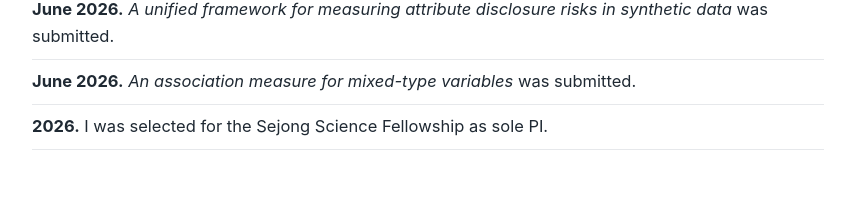
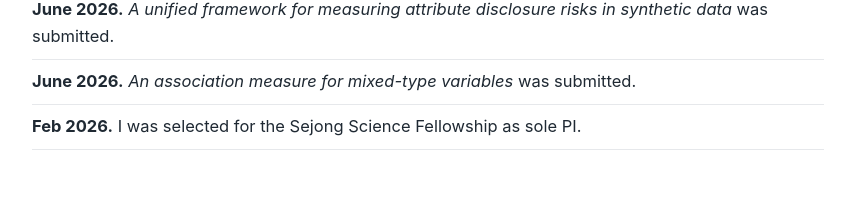
Before and after one commit to cherrrycooky/cherrrycooky.github.io, a Jekyll site: the page built from index.markdown, in a window 1280 px wide. Shown: the part 1014-1233 px from the top of the page, without its empty margins (212-1067 px from the left). Built offline with Jekyll 4.4.1, drawn with Linux system fonts in a browser that asks for light colours.

Commit message:
Update index.markdown

```diff
--- a/index.markdown
+++ b/index.markdown
@@ -25,7 +25,7 @@ Another line of my research concerns privacy and disclosure risk in synthetic da
     <p class="links-line">
       <a href="https://orcid.org/0009-0006-5982-3118">ORCID</a>
       <span class="dot">·</span>
-      <a href="https://github.com/cherrrycooky/yongjaekim">GitHub</a>
+      <a href="https://github.com/cherrrycooky/">GitHub</a>
       <span class="dot">·</span>
       <a href="{{ '/cv.pdf' | relative_url }}">CV</a>
     </p>
@@ -43,6 +43,6 @@ Another line of my research concerns privacy and disclosure risk in synthetic da
     <li><span class="news-date">June 2026.</span> I presented <em>An association measure for mixed-type variables</em> at IMS APRM 2026.</li>
     <li><span class="news-date">June 2026.</span> <em>A unified framework for measuring attribute disclosure risks in synthetic data</em> was submitted.</li>
     <li><span class="news-date">June 2026.</span> <em>An association measure for mixed-type variables</em> was submitted.</li>
-    <li><span class="news-date">2026.</span> I was selected for the Sejong Science Fellowship as sole PI.</li>
+    <li><span class="news-date">Feb 2026.</span> I was selected for the Sejong Science Fellowship as sole PI.</li>
   </ul>
 </section>
```
